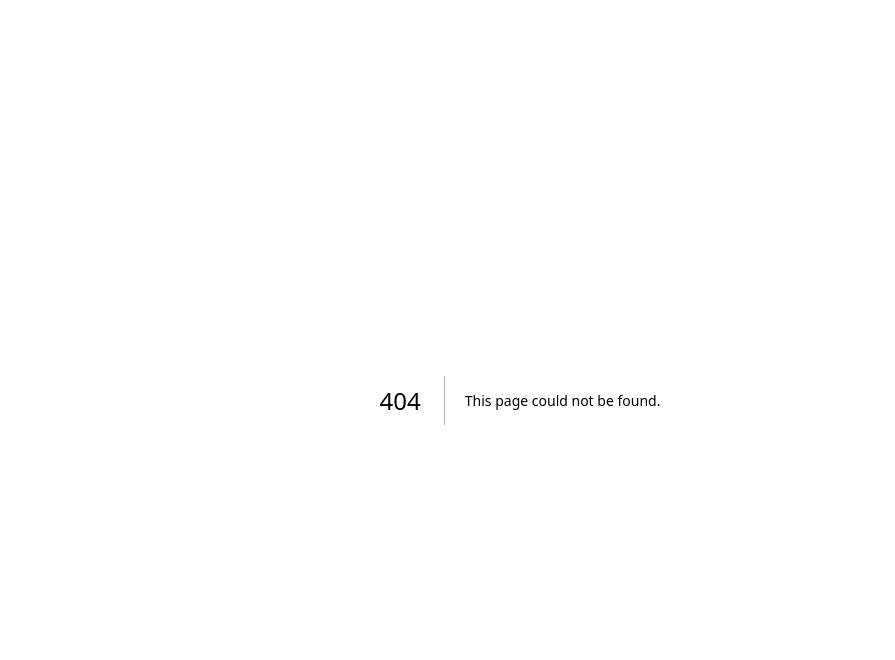
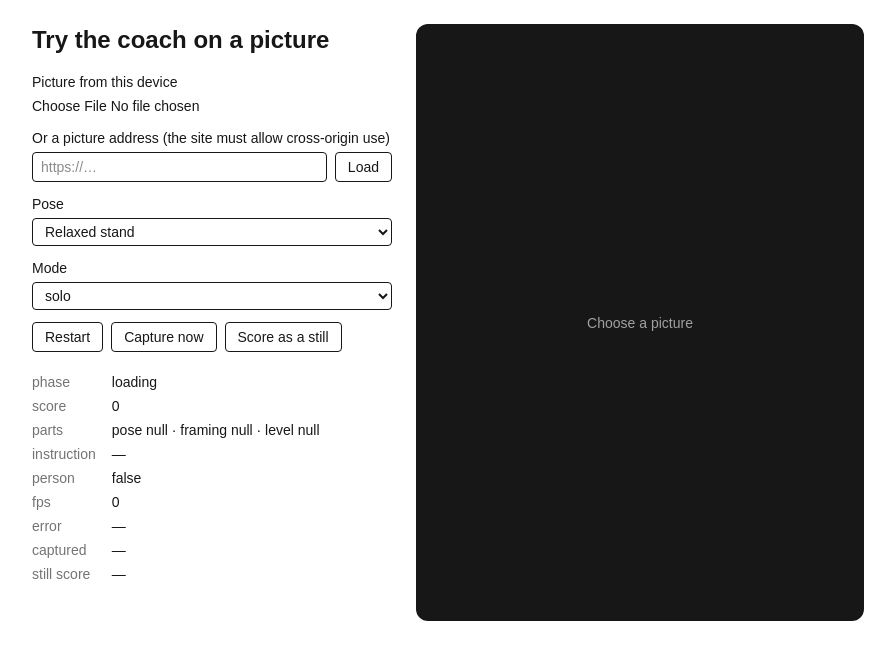
Before and after one commit to 4bakhti/Timisoara-hack, a Next.js app: page /lab/try in a window 1280 px wide. Before the commit this address had no page. Shown: the top 660 px of the page, without its empty margins (120-1015 px from the left). Built offline with nearby package versions, Linux system fonts and the light colour scheme.

Commit message:
Add lab page to try the coach on a single picture

```diff
--- /dev/null
+++ b/src/app/lab/try/page.tsx
@@ -0,0 +1,169 @@
+"use client";
+
+/**
+ * Internal page: runs the real coach on a single picture, so the tracking,
+ * matching and scoring can be checked without a phone or a person on camera.
+ * Pictures chosen here stay in the browser; nothing is uploaded.
+ */
+import { useMemo, useState } from "react";
+import { useCoachSession, type CapturedShot } from "@/coach";
+import type { CoachMode, ShotIdea, ShotScore } from "@/lib/contracts";
+import { POSE_TEMPLATES, scoreStill } from "@/vision";
+
+const BOX = { x: 0.2, y: 0.06, w: 0.6, h: 0.9 };
+
+function ideaFor(poseTemplateId: string): ShotIdea {
+  return {
+    id: `lab-${poseTemplateId}`,
+    title: "Lab",
+    style: "portrait",
+    why: "Lab check.",
+    photographer: { say: "Hold steady.", move: "stay", height: "eye", orientation: "portrait" },
+    subject: { say: "Match the outline.", poseTemplateId },
+    framing: { subjectBox: BOX, levelDeg: 0 },
+    usesFromScene: ["lab", "picture"],
+  };
+}
+
+export default function LabTryPage() {
+  const [poseId, setPoseId] = useState(POSE_TEMPLATES[0].id);
+  const [mode, setMode] = useState<CoachMode>("solo");
+  const [src, setSrc] = useState<string | null>(null);
+  const [address, setAddress] = useState("");
+  const [aspect, setAspect] = useState(3 / 4);
+  const [canvas, setCanvas] = useState<HTMLCanvasElement | null>(null);
+  const [shot, setShot] = useState<CapturedShot | null>(null);
+  const [still, setStill] = useState<ShotScore | string | null>(null);
+
+  const idea = useMemo(() => ideaFor(poseId), [poseId]);
+  const session = useCoachSession({
+    video: null,
+    still: src,
+    overlay: canvas,
+    idea,
+    mode,
+    lang: "en",
+    voice: false,
+    onCapture: setShot,
+  });
+
+  const show = (next: string) => {
+    setShot(null);
+    setStill(null);
+    setSrc(next);
+  };
+
+  const runStillScore = async () => {
+    if (!src) return;
+    setStill("scoring…");
+    try {
+      setStill(await scoreStill(src, idea, mode));
+    } catch (err) {
+      setStill(err instanceof Error ? err.message : "failed");
+    }
+  };
+
+  return (
+    <main className="mx-auto grid w-full max-w-5xl gap-6 p-6 md:grid-cols-[minmax(0,360px)_1fr]">
+      <section>
+        <h1 className="text-2xl font-semibold">Try the coach on a picture</h1>
+        <div className="mt-4 grid gap-3 text-sm">
+          <label className="grid gap-1">
+            Picture from this device
+            <input
+              type="file"
+              accept="image/*"
+              onChange={(e) => {
+                const file = e.target.files?.[0];
+                if (file) show(URL.createObjectURL(file));
+              }}
+            />
+          </label>
+          <label className="grid gap-1">
+            Or a picture address (the site must allow cross-origin use)
+            <span className="flex gap-2">
+              <input
+                className="min-w-0 flex-1 rounded border px-2 py-1"
+                value={address}
+                onChange={(e) => setAddress(e.target.value)}
+                placeholder="https://…"
+                aria-label="Picture address"
+              />
+              <button className="rounded border px-3 py-1" onClick={() => address && show(address)}>
+                Load
+              </button>
+            </span>
+          </label>
+          <label className="grid gap-1">
+            Pose
+            <select className="rounded border px-2 py-1" value={poseId} onChange={(e) => setPoseId(e.target.value)}>
+              {POSE_TEMPLATES.map((t) => (
+                <option key={t.id} value={t.id}>
+                  {t.name.en}
+                </option>
+              ))}
+            </select>
+          </label>
+          <label className="grid gap-1">
+            Mode
+            <select className="rounded border px-2 py-1" value={mode} onChange={(e) => setMode(e.target.value as CoachMode)}>
+              <option value="solo">solo</option>
+              <option value="friend">friend</option>
+            </select>
+          </label>
+          <div className="flex gap-2">
+            <button className="rounded border px-3 py-1" onClick={() => { setShot(null); session.restart(); }}>
+              Restart
+            </button>
+            <button className="rounded border px-3 py-1" onClick={session.captureNow}>
+              Capture now
+            </button>
+            <button className="rounded border px-3 py-1" onClick={runStillScore}>
+              Score as a still
+            </button>
+          </div>
+        </div>
+
+        <dl className="mt-5 grid grid-cols-[auto_1fr] gap-x-4 gap-y-1 text-sm" data-testid="lab-readout">
+          <dt className="opacity-60">phase</dt>
+          <dd data-testid="phase">{session.phase}</dd>
+          <dt className="opacity-60">score</dt>
+          <dd data-testid="score">{session.score}</dd>
+          <dt className="opacity-60">parts</dt>
+          <dd data-testid="parts">
+            pose {String(session.parts.pose)} · framing {String(session.parts.framing)} · level {String(session.parts.level)}
+          </dd>
+          <dt className="opacity-60">instruction</dt>
+          <dd data-testid="instruction">{session.instruction ? `${session.instruction.id}: ${session.instruction.text}` : "—"}</dd>
+          <dt className="opacity-60">person</dt>
+          <dd data-testid="person">{String(session.personVisible)}</dd>
+          <dt className="opacity-60">fps</dt>
+          <dd>{session.fps}</dd>
+          <dt className="opacity-60">error</dt>
+          <dd data-testid="error">{session.error ?? "—"}</dd>
+          <dt className="opacity-60">captured</dt>
+          <dd data-testid="captured">{shot ? JSON.stringify(shot.score) : "—"}</dd>
+          <dt className="opacity-60">still score</dt>
+          <dd data-testid="still">{still === null ? "—" : typeof still === "string" ? still : JSON.stringify(still)}</dd>
+        </dl>
+      </section>
+
+      <section>
+        <div className="relative w-full max-w-md overflow-hidden rounded-xl bg-neutral-900" style={{ aspectRatio: aspect }}>
+          {src ? (
+            // eslint-disable-next-line @next/next/no-img-element -- arbitrary local or remote test pictures
+            <img
+              src={src}
+              alt="Picture under test"
+              className="absolute inset-0 h-full w-full object-cover"
+              onLoad={(e) => setAspect(e.currentTarget.naturalWidth / Math.max(1, e.currentTarget.naturalHeight))}
+            />
+          ) : (
+            <p className="absolute inset-0 grid place-items-center text-sm text-neutral-400">Choose a picture</p>
+          )}
+          <canvas ref={setCanvas} className="absolute inset-0 h-full w-full" />
+        </div>
+      </section>
+    </main>
+  );
+}
```
